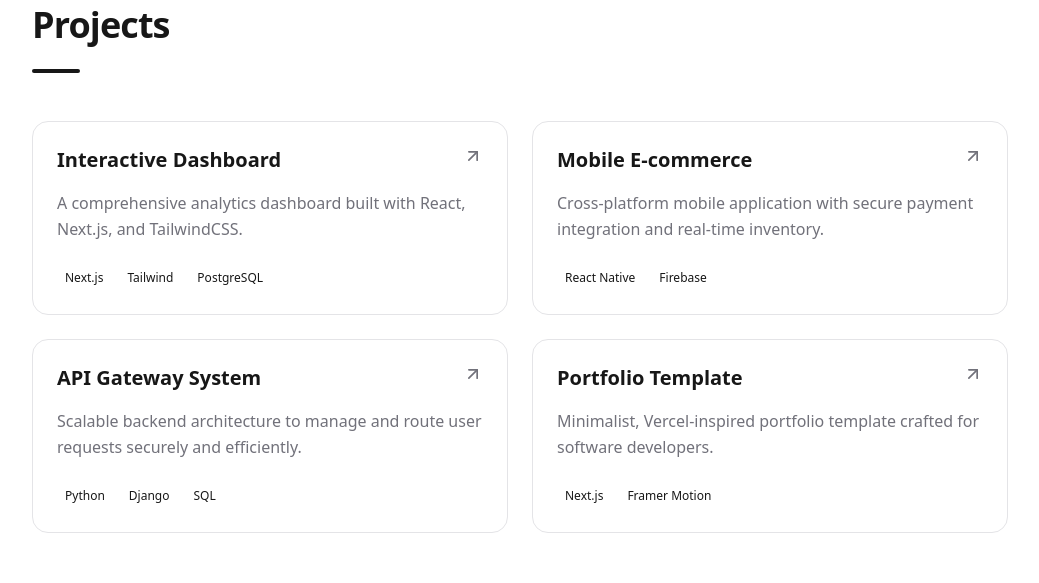
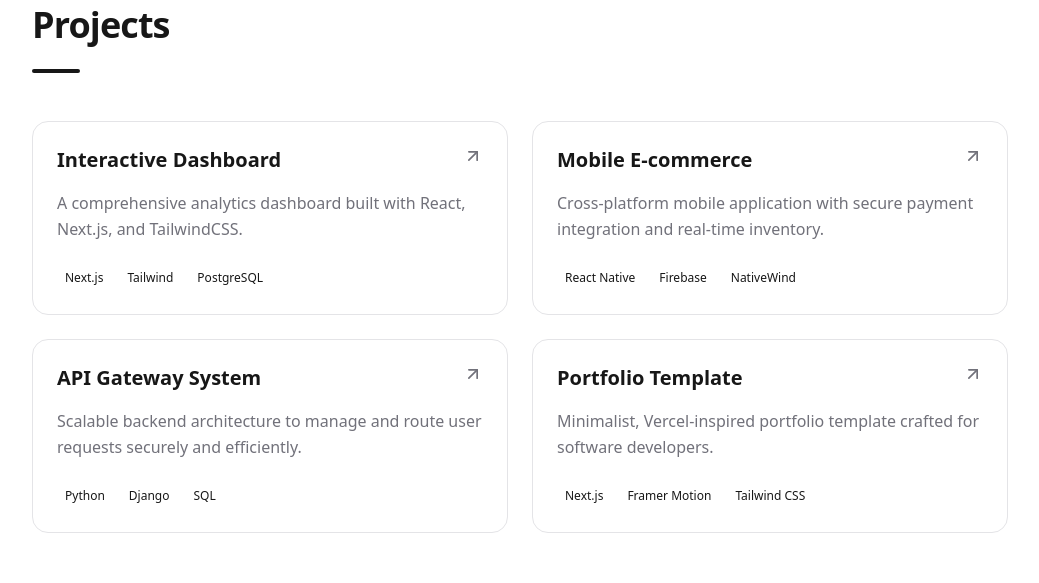
Before and after one commit to TadiwaMakoni05/Tadiwa-Makoni-Portfolio, a Next.js app: page / in a window 1280 px wide. Shown: the part 3340-3923 px from the top of the page, without its empty margins (120-1159 px from the left). Built offline with nearby package versions, Linux system fonts and the light colour scheme.

Commit message:
feat: add initial `Projects`, `Header`, and `Hero` components to establish the portfolio layout.

```diff
--- a/components/projects.tsx
+++ b/components/projects.tsx
@@ -1,14 +1,36 @@
 "use client";
 
 import { FadeIn } from "@/components/ui/fade-in";
-import { ArrowUpRight } from "lucide-react";
+import { ArrowUpRight, X, ExternalLink, Github } from "lucide-react";
+import * as React from "react";
+import { motion, AnimatePresence } from "framer-motion";
+import Image from "next/image";
+
+type Project = {
+  title: string;
+  description: string;
+  extendedDescription: string;
+  type: string;
+  thumbnail: string;
+  tags: string[];
+  link: string;
+  repo?: string;
+};
 
 export function Projects() {
-  const projects = [
+  const [selectedProject, setSelectedProject] = React.useState<Project | null>(
+    null,
+  );
+
+  const projects: Project[] = [
     {
       title: "Interactive Dashboard",
       description:
         "A comprehensive analytics dashboard built with React, Next.js, and TailwindCSS.",
+      extendedDescription:
+        "This interactive dashboard provides real-time analytics for software usage. Built entirely with Next.js App Router and server components. Features include multi-series charts, dynamic filtering, user role management, and PostgreSQL database integration to securely handle millions of records.",
+      type: "Web Application",
+      thumbnail: "/l1.png", // Use placeholder logic
       tags: ["Next.js", "Tailwind", "PostgreSQL"],
       link: "#",
     },
@@ -16,13 +38,21 @@ export function Projects() {
       title: "Mobile E-commerce",
       description:
         "Cross-platform mobile application with secure payment integration and real-time inventory.",
-      tags: ["React Native", "Firebase"],
+      extendedDescription:
+        "Designed for iOS and Android, this e-commerce solution uses React Native and NativeWind to deliver a native-feeling shopping experience. It connects to Firebase for real-time inventory tracking, user authentication, and push notifications.",
+      type: "Mobile App",
+      thumbnail: "/l1.png",
+      tags: ["React Native", "Firebase", "NativeWind"],
       link: "#",
     },
     {
       title: "API Gateway System",
       description:
         "Scalable backend architecture to manage and route user requests securely and efficiently.",
+      extendedDescription:
+        "A Python/Django-powered API gateway handling authentication, rate-limiting, and microservice proxying. Built to withstand high-volume traffic (10,000+ requests/sec) and integrates natively with caching layers and SQL databases.",
+      type: "Backend Architecture",
+      thumbnail: "/l1.png",
       tags: ["Python", "Django", "SQL"],
       link: "#",
     },
@@ -30,10 +60,33 @@ export function Projects() {
       title: "Portfolio Template",
       description:
         "Minimalist, Vercel-inspired portfolio template crafted for software developers.",
-      tags: ["Next.js", "Framer Motion"],
+      extendedDescription:
+        "The exact portfolio you are viewing! Built with a clean aesthetic and hyper-focus on accessibility, SEO, and fast load times. Utilizes Framer Motion for scroll-reveals and Next.js for server-side generation.",
+      type: "Web Application",
+      thumbnail: "/l1.png",
+      tags: ["Next.js", "Framer Motion", "Tailwind CSS"],
       link: "#",
+      repo: "https://github.com",
     },
   ];
+
+  // Handle escape key to close modal
+  React.useEffect(() => {
+    const handleKeyDown = (e: KeyboardEvent) => {
+      if (e.key === "Escape") setSelectedProject(null);
+    };
+    window.addEventListener("keydown", handleKeyDown);
+    return () => window.removeEventListener("keydown", handleKeyDown);
+  }, []);
+
+  // Prevent background scrolling when modal is open
+  React.useEffect(() => {
+    if (selectedProject) {
+      document.body.style.overflow = "hidden";
+    } else {
+      document.body.style.overflow = "unset";
+    }
+  }, [selectedProject]);
 
   return (
     <section id="projects" className="py-24 md:py-32">
@@ -48,10 +101,10 @@ export function Projects() {
 
       <div className="grid grid-cols-1 md:grid-cols-2 gap-6">
         {projects.map((project, index) => (
-          <FadeIn key={project.title} delay={0.1 * index}>
-            <a
-              href={project.link}
-              className="group block h-full rounded-2xl border border-border bg-card p-6 transition-all hover:bg-accent/50 hover:shadow-md"
+          <FadeIn key={project.title} delay={0.1 * index} className="h-full">
+            <button
+              onClick={() => setSelectedProject(project)}
+              className="text-left w-full h-full group block rounded-2xl border border-border bg-card p-6 transition-all hover:bg-accent/50 hover:shadow-md focus-visible:outline-none focus-visible:ring-2 focus-visible:ring-ring"
             >
               <div className="flex justify-between items-start mb-4">
                 <h3 className="text-xl font-bold">{project.title}</h3>
@@ -70,10 +123,105 @@ export function Projects() {
                   </span>
                 ))}
               </div>
-            </a>
+            </button>
           </FadeIn>
         ))}
       </div>
+
+      <AnimatePresence>
+        {selectedProject && (
+          <div className="fixed inset-0 z-[100] flex items-center justify-center p-4 sm:p-6 md:p-12">
+            <motion.div
+              initial={{ opacity: 0 }}
+              animate={{ opacity: 1 }}
+              exit={{ opacity: 0 }}
+              onClick={() => setSelectedProject(null)}
+              className="absolute inset-0 bg-background/80 backdrop-blur-sm"
+            />
+
+            <motion.div
+              initial={{ opacity: 0, scale: 0.95, y: 20 }}
+              animate={{ opacity: 1, scale: 1, y: 0 }}
+              exit={{ opacity: 0, scale: 0.95, y: 20 }}
+              transition={{ type: "spring", damping: 25, stiffness: 300 }}
+              className="relative w-full max-w-3xl max-h-[90vh] overflow-y-auto bg-card border border-border rounded-2xl shadow-2xl z-10"
+            >
+              <button
+                onClick={() => setSelectedProject(null)}
+                className="absolute top-4 right-4 p-2 rounded-full bg-background/50 backdrop-blur-md border border-border hover:bg-accent hover:text-foreground transition-colors z-20"
+                aria-label="Close modal"
+              >
+                <X className="h-5 w-5" />
+              </button>
+
+              <div className="w-full h-48 sm:h-64 md:h-80 relative bg-muted flex items-center justify-center border-b border-border overflow-hidden p-6">
+                {/* Visual placeholder using the Next image for now */}
+                <Image
+                  src={selectedProject.thumbnail}
+                  alt={`${selectedProject.title} thumbnail`}
+                  width={200}
+                  height={200}
+                  className="opacity-20 dark:invert object-contain transition-transform duration-500 hover:scale-105"
+                />
+                <div className="absolute bottom-4 left-6 py-1 px-3 bg-background/80 backdrop-blur-md rounded-full text-xs font-semibold uppercase tracking-wider border border-border">
+                  {selectedProject.type}
+                </div>
+              </div>
+
+              <div className="p-6 md:p-8">
+                <h3 className="text-2xl md:text-3xl font-bold mb-4">
+                  {selectedProject.title}
+                </h3>
+
+                <p className="text-muted-foreground leading-relaxed mb-8 text-lg">
+                  {selectedProject.extendedDescription}
+                </p>
+
+                <div className="mb-8">
+                  <h4 className="text-sm font-semibold text-foreground mb-3 uppercase tracking-wider">
+                    Tech Stack
+                  </h4>
+                  <div className="flex flex-wrap gap-2">
+                    {selectedProject.tags.map((tag) => (
+                      <span
+                        key={tag}
+                        className="inline-flex items-center rounded-md border border-border/50 bg-secondary/50 px-3 py-1.5 text-sm font-medium text-secondary-foreground"
+                      >
+                        {tag}
+                      </span>
+                    ))}
+                  </div>
+                </div>
+
+                <div className="flex flex-wrap items-center gap-4 pt-6 border-t border-border/50">
+                  {selectedProject.link !== "#" && (
+                    <a
+                      href={selectedProject.link}
+                      target="_blank"
+                      rel="noopener noreferrer"
+                      className="inline-flex items-center gap-2 rounded-md bg-foreground text-background px-5 py-2.5 text-sm font-medium transition-colors hover:bg-foreground/90 focus-visible:outline-none focus-visible:ring-2 focus-visible:ring-ring"
+                    >
+                      <ExternalLink className="h-4 w-4" />
+                      Live Demo
+                    </a>
+                  )}
+                  {selectedProject.repo && (
+                    <a
+                      href={selectedProject.repo}
+                      target="_blank"
+                      rel="noopener noreferrer"
+                      className="inline-flex items-center gap-2 rounded-md border border-input bg-background px-5 py-2.5 text-sm font-medium transition-colors hover:bg-accent hover:text-accent-foreground focus-visible:outline-none focus-visible:ring-2 focus-visible:ring-ring"
+                    >
+                      <Github className="h-4 w-4" />
+                      View Source
+                    </a>
+                  )}
+                </div>
+              </div>
+            </motion.div>
+          </div>
+        )}
+      </AnimatePresence>
     </section>
   );
 }
```
